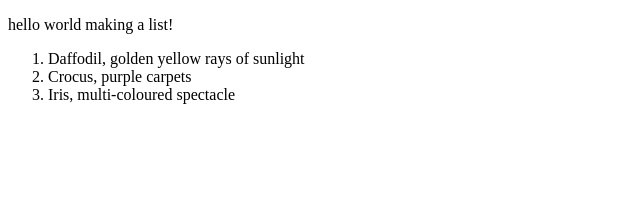
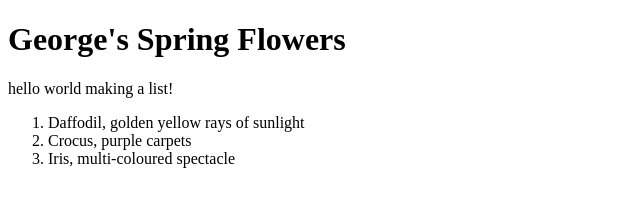
Before and after one commit to GeorgeFair/Making_A_List, a plain HTML site: page index.html in a window 1280 px wide. Shown: the whole page, without its empty margins (0-640 px from the left). Drawn offline with Linux system fonts and the light colour scheme.

Commit message:
added some js. This is pretty cool

```diff
--- a/index.html
+++ b/index.html
@@ -6,6 +6,8 @@
     <title>Document</title>
 </head>
 <body>
+    <script src="script.js"></script>
+
     <p>hello world making a list!</p>
 
 
@@ -15,6 +17,5 @@
         <li>Iris, multi-coloured spectacle</li>
     </ol>
 
-
 </body>
 </html>
--- a/script.js
+++ b/script.js
@@ -0,0 +1,3 @@
+let header = document.createElement("h1");
+header.textContent = "George's Spring Flowers";
+document.body.appendChild(header);
```
